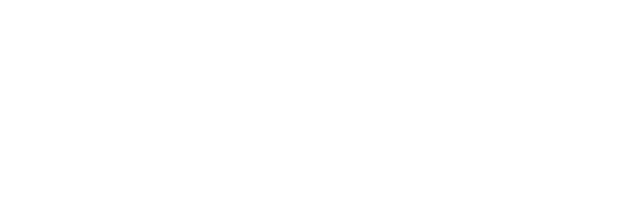
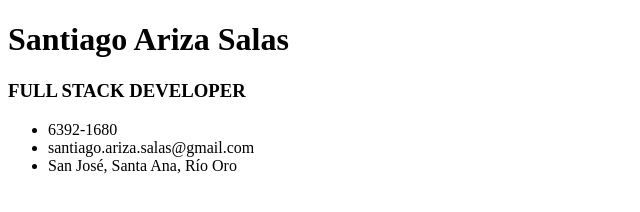
Before and after one commit to Santiago10234/curriculum, a plain HTML site: page index.html in a window 1280 px wide. Shown: the whole page, without its empty margins (0-640 px from the left). Drawn offline with Linux system fonts and the light colour scheme.

Commit message:
Creacion del header, Nombre, Puesto y contactos

```diff
--- a/index.html
+++ b/index.html
@@ -6,6 +6,20 @@
     <title>Document</title>
 </head>
 <body>
-
+    <header>
+        <div>
+            <h1>Santiago Ariza Salas</h1>
+        </div>
+        <div>
+            <h3>FULL STACK DEVELOPER</h3>
+        </div>
+        <div>
+            <ul>
+                <li>6392-1680</li>
+                <li>santiago.ariza.salas@gmail.com</li>
+                <li>San José, Santa Ana, Río Oro</li>
+            </ul>
+        </div>
+    </header>
 </body>
 </html>
```
